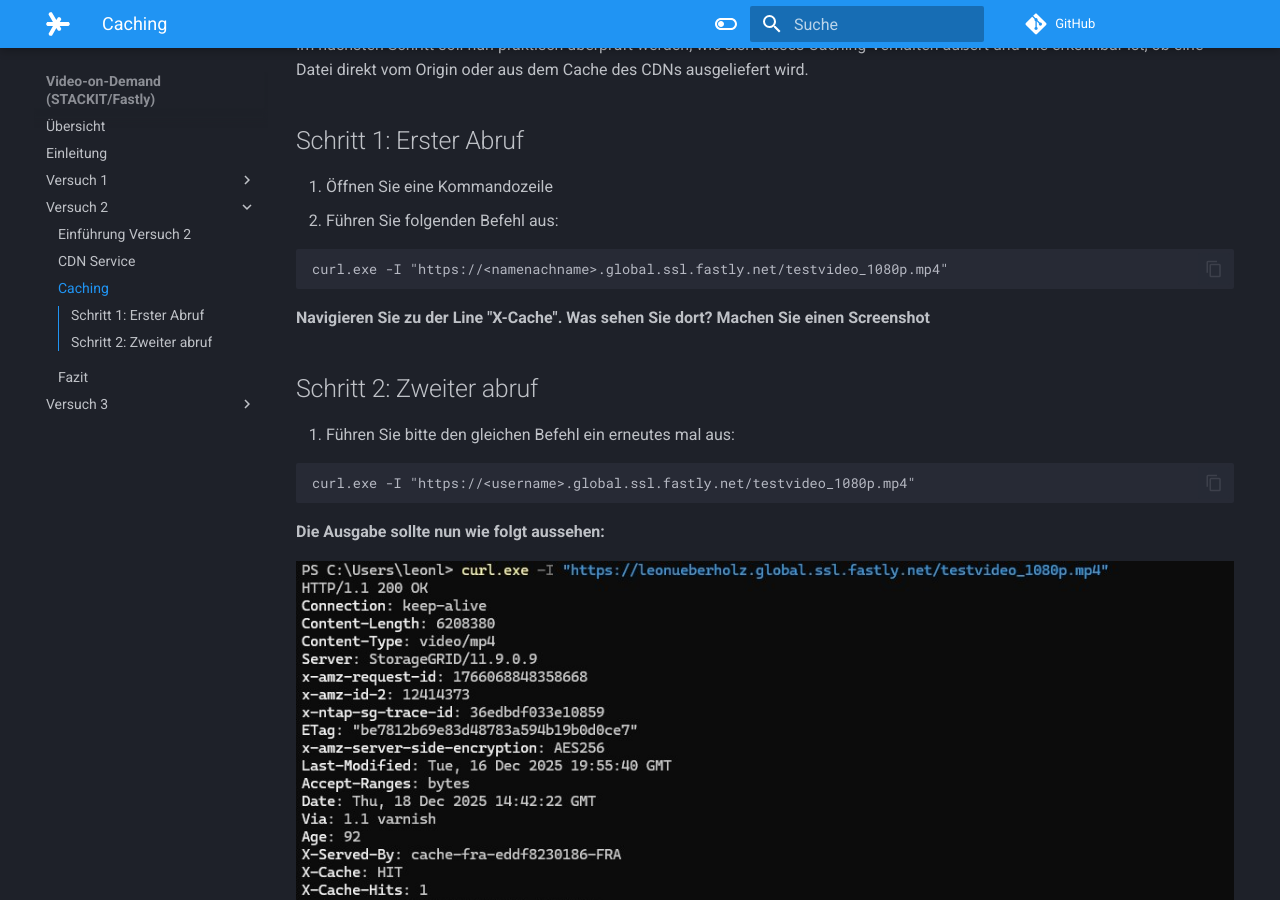
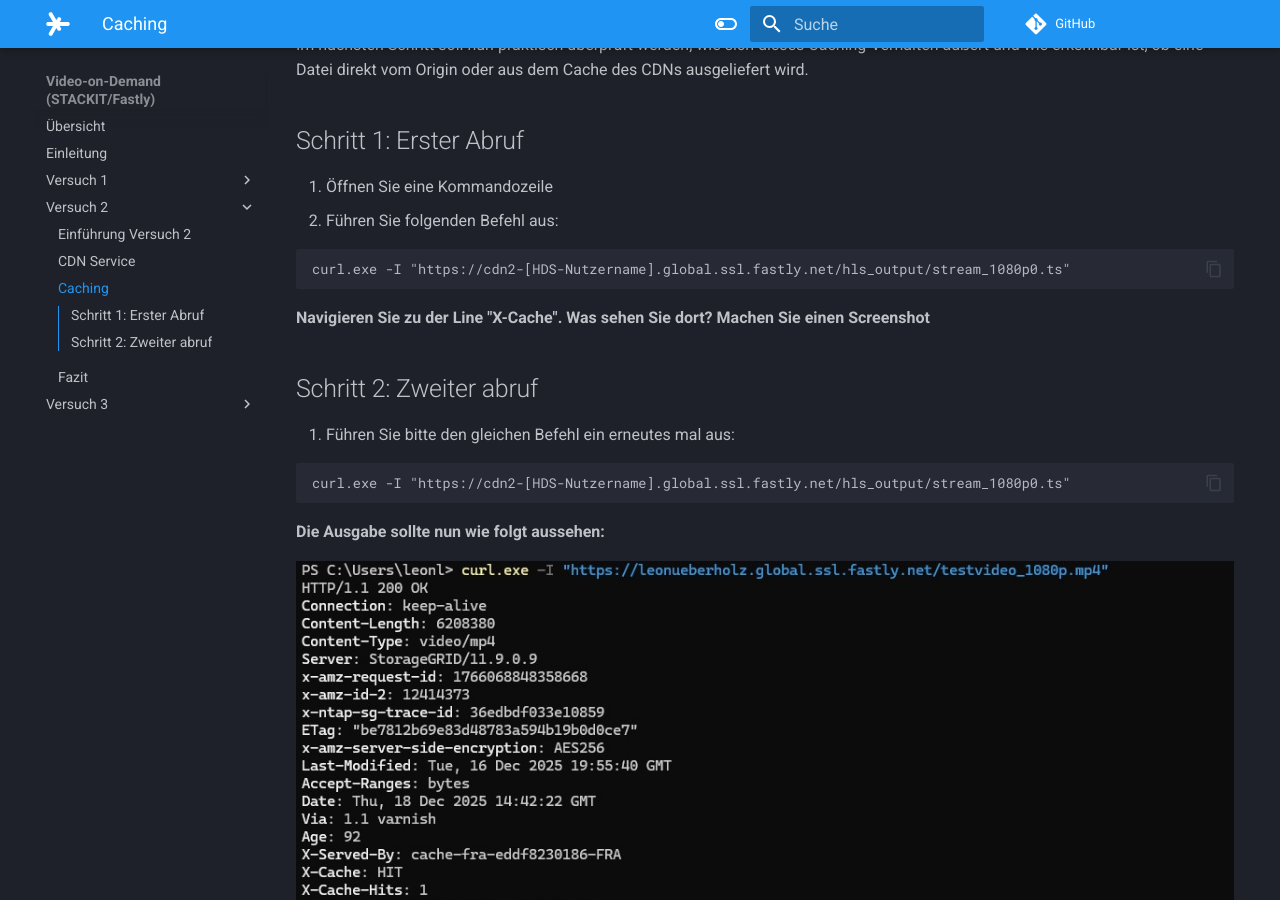
Before and after one commit to wruppelx/mvs-stackit-exercise, an MkDocs documentation site: the page built from docs/versuch2/03-inhalte_abrufen.md, in a window 1280 px wide and 900 px high, scrolled down 567 px. Built offline with MkDocs 1.6.1 and Material for MkDocs 9.7.7, drawn with Linux system fonts in a browser that asks for light colours; plug-ins that fetch from the network failed and are left out; comment, search, counter and statistics services are not loaded; some of the changed lines change nothing that is shown.

Commit message:
various updates

````diff
--- a/docs/versuch2/03-inhalte_abrufen.md
+++ b/docs/versuch2/03-inhalte_abrufen.md
@@ -26,7 +26,7 @@
 2. Führen Sie folgenden Befehl aus:
 
 ```bash
-curl.exe -I "https://<namenachname>.global.ssl.fastly.net/testvideo_1080p.mp4"
+curl.exe -I "https://cdn2-[HDS-Nutzername].global.ssl.fastly.net/hls_output/stream_1080p0.ts"
 ```
 **Navigieren Sie zu der Line "X-Cache". Was sehen Sie dort? Machen Sie einen Screenshot**
 
@@ -36,7 +36,7 @@
 1. Führen Sie bitte den gleichen Befehl ein erneutes mal aus:
 
 ```bash
-curl.exe -I "https://<username>.global.ssl.fastly.net/testvideo_1080p.mp4"
+curl.exe -I "https://cdn2-[HDS-Nutzername].global.ssl.fastly.net/hls_output/stream_1080p0.ts"
 ```
 **Die Ausgabe sollte nun wie folgt aussehen:**
 
````
